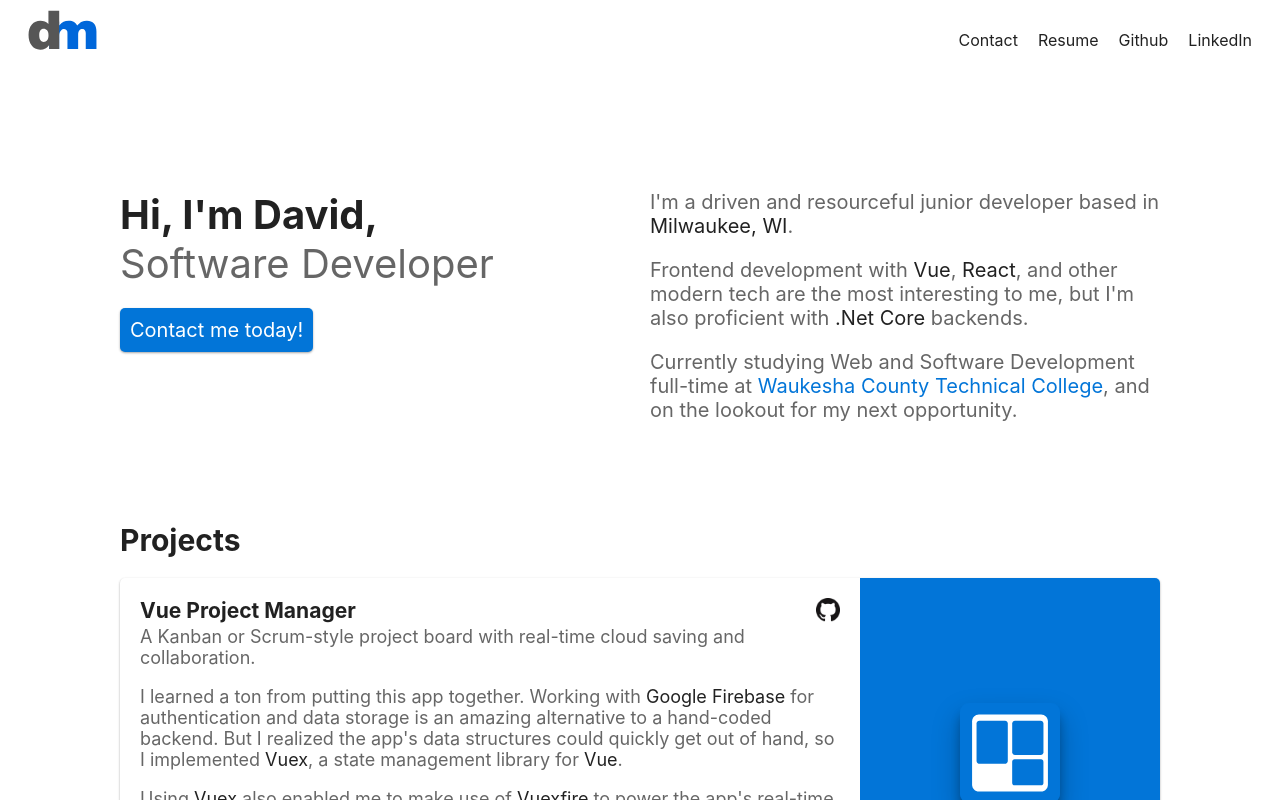
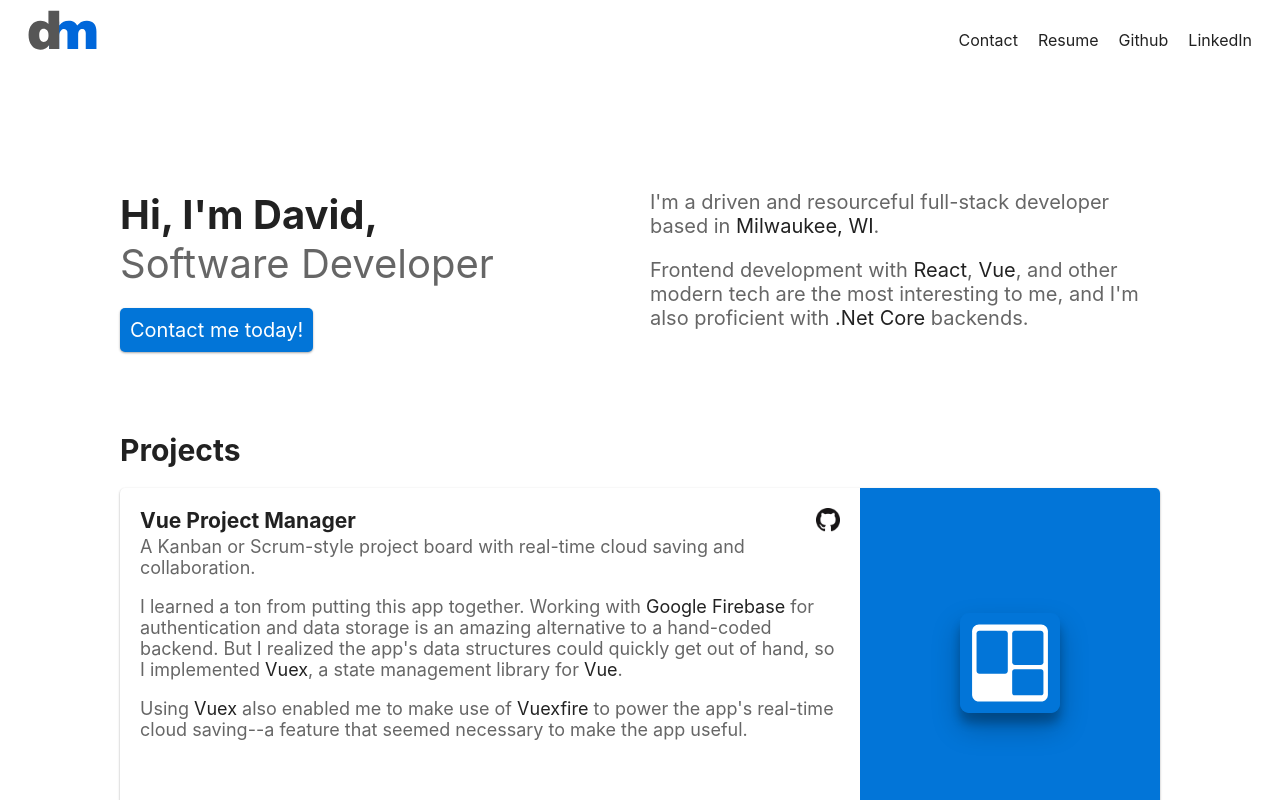
Before and after one commit to davidmichaelm/dm-portfolio, a Next.js app: page / in a window 1280 px wide. Shown: the top 800 px of the page. Built offline with nearby package versions, Linux system fonts and the light colour scheme.

Commit message:
Update header text, no longer in school or looking for a job

```diff
--- a/components/Header.js
+++ b/components/Header.js
@@ -10,13 +10,10 @@ export default function Header() {
             </div>
             <div className={styles.headerRight}>
                 <p>
-                    I'm a driven and resourceful junior developer based in <strong>Milwaukee, WI</strong>.
+                    I'm a driven and resourceful full-stack developer based in <strong>Milwaukee, WI</strong>.
                 </p>
                 <p>
-                    Frontend development with <strong>Vue</strong>, <strong>React</strong>, and other modern tech are the most interesting to me, but I'm also proficient with <strong>.Net Core</strong> backends.
-                </p>
-                <p>
-                    Currently studying Web and Software Development full-time at <a href="https://www.wctc.edu">Waukesha County Technical College</a>, and on the lookout for my next opportunity.
+                    Frontend development with <strong>React</strong>, <strong>Vue</strong>, and other modern tech are the most interesting to me, and I'm also proficient with <strong>.Net Core</strong> backends.
                 </p>
             </div>
         </header>
```
